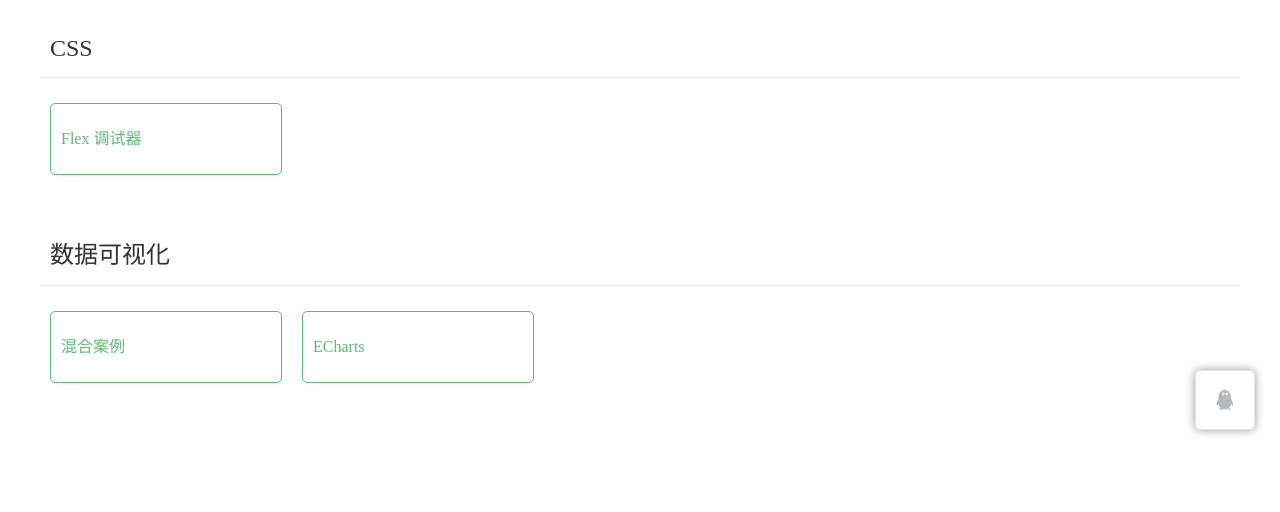
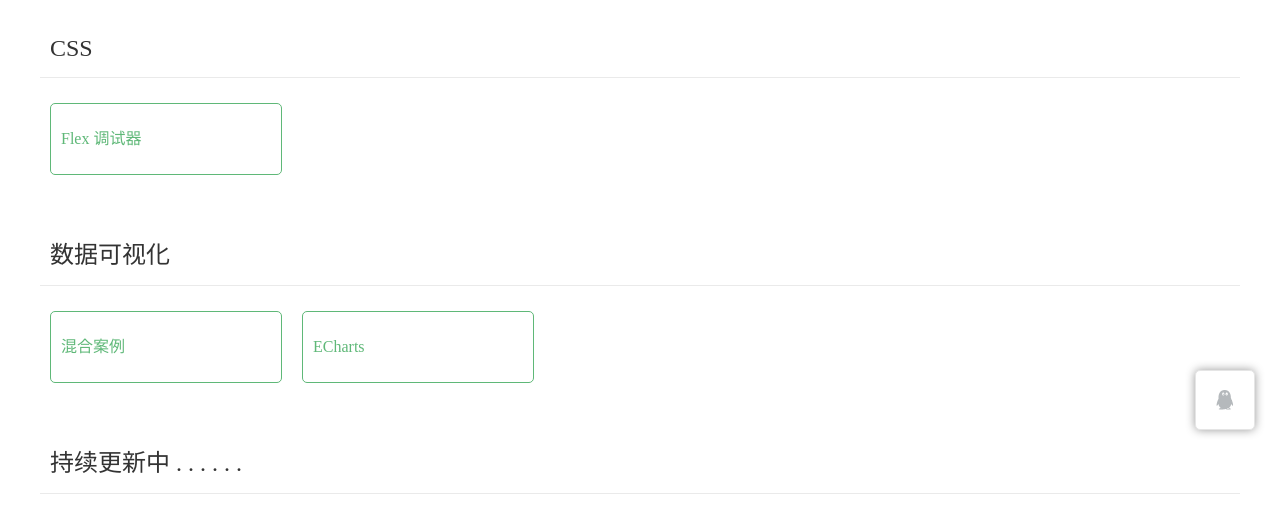
Before and after one commit to clinfc/multiple, a Vue app: page / in a window 1280 px wide. Shown: the top 512 px of the page. Built offline with nearby package versions, Linux system fonts and the light colour scheme; what v-charts would draw is missing.

Commit message:
Update index.vue

```diff
--- a/src/views/index.vue
+++ b/src/views/index.vue
@@ -29,6 +29,10 @@ export default {
             { name: '混合案例', route: '/visual/basics' },
             { name: 'ECharts', route: '/echarts' }
           ]
+        },
+        {
+          title: '持续更新中 . . . . . .',
+          content: []
         }
       ]
     }
@@ -46,10 +50,10 @@ export default {
       padding: 15px 10px;
       font-size: 24px;
       color: #333;
-      border-bottom: 1px solid #EAEAEA;
     }
     .main {
       padding: 15px 0;
+      border-top: 1px solid #EAEAEA;
       display: flex;
       flex-wrap: wrap;
       align-content: flex-start;
```
